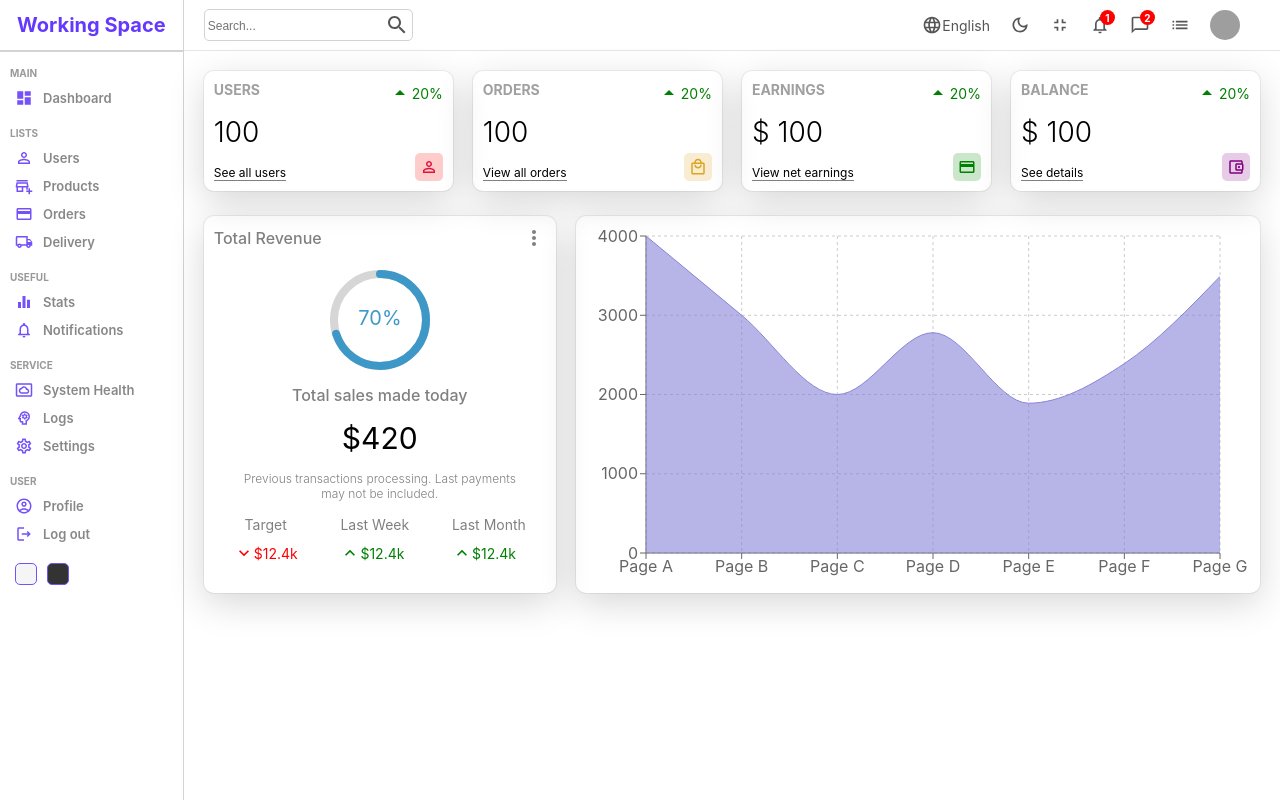
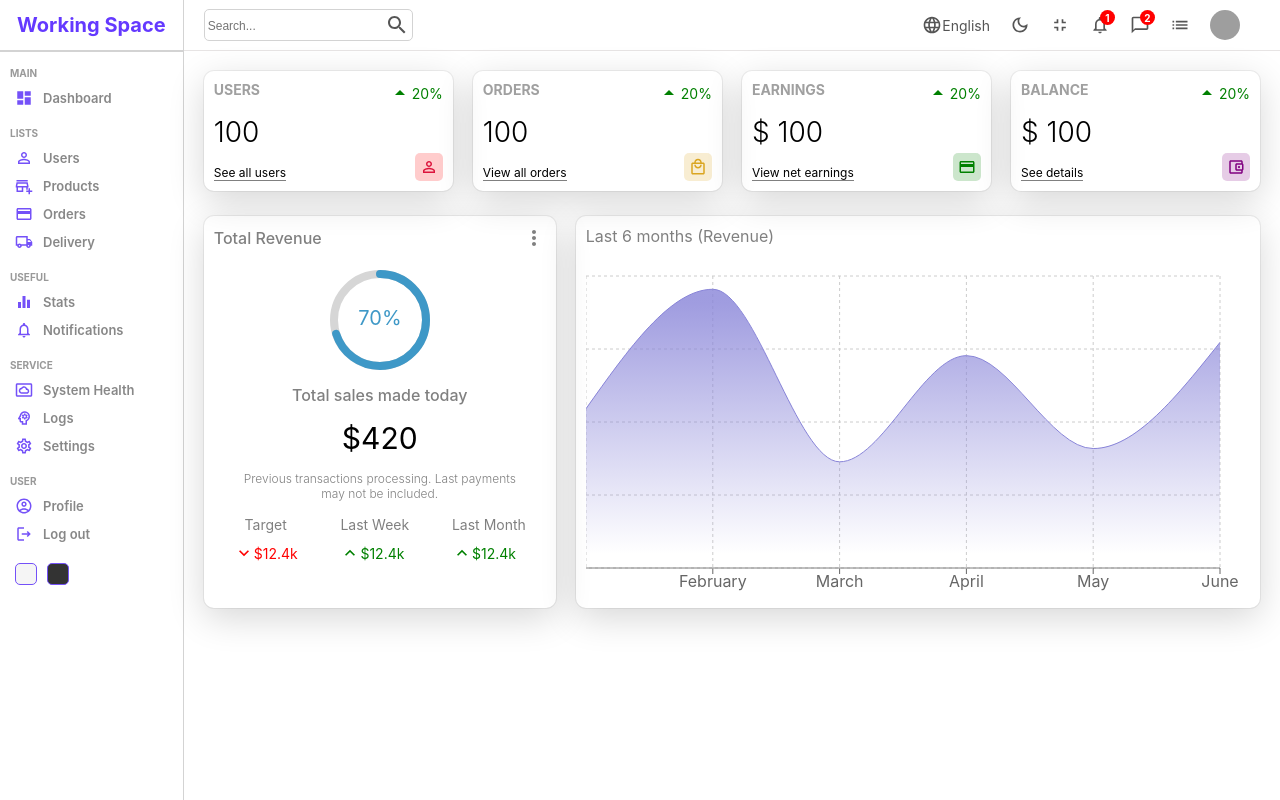
Before and after one commit to ColaCat27/adminPanelReact, a React (Create React App) app: page / in a window 1280 px wide. Built offline with nearby package versions, Linux system fonts and the light colour scheme; grey boxes are pictures that could not be loaded.

Commit message:
some changes to featured and chart

```diff
--- a/src/components/chart/Chart.jsx
+++ b/src/components/chart/Chart.jsx
@@ -3,71 +3,32 @@
 import { AreaChart, Area, XAxis, YAxis, CartesianGrid, Tooltip, ResponsiveContainer } from 'recharts';
 
 const data = [
-    {
-        name: 'Page A',
-        uv: 4000,
-        pv: 2400,
-        amt: 2400,
-    },
-    {
-        name: 'Page B',
-        uv: 3000,
-        pv: 1398,
-        amt: 2210,
-    },
-    {
-        name: 'Page C',
-        uv: 2000,
-        pv: 9800,
-        amt: 2290,
-    },
-    {
-        name: 'Page D',
-        uv: 2780,
-        pv: 3908,
-        amt: 2000,
-    },
-    {
-        name: 'Page E',
-        uv: 1890,
-        pv: 4800,
-        amt: 2181,
-    },
-    {
-        name: 'Page F',
-        uv: 2390,
-        pv: 3800,
-        amt: 2500,
-    },
-    {
-        name: 'Page G',
-        uv: 3490,
-        pv: 4300,
-        amt: 2100,
-    },
+    {name: "January", "Total": 1200},
+    {name: "February", "Total": 2100},
+    {name: "March", "Total": 800},
+    {name: "April", "Total": 1600},
+    {name: "May", "Total": 900},
+    {name: "June", "Total": 1700}
 ];
-
 
 const Chart = () => {
     return (
         <div className="chart">
-            <ResponsiveContainer width="100%" height="100%">
-                <AreaChart
-                    width={500}
-                    height={400}
-                    data={data}
-                    margin={{
-                        top: 10,
-                        right: 30,
-                        left: 0,
-                        bottom: 0,
-                    }}
-                >
+            <div className="title">Last 6 months (Revenue)</div>
+            <ResponsiveContainer width="100%" aspect={ 2 / 1}>
+                <AreaChart width={730} height={250} data={data}
+                           margin={{ top: 10, right: 30, left: 0, bottom: 0 }}>
+                    <defs>
+                        <linearGradient id="total" x1="0" y1="0" x2="0" y2="1">
+                            <stop offset="5%" stopColor="#8884d8" stopOpacity={0.8}/>
+                            <stop offset="95%" stopColor="#8884d8" stopOpacity={0}/>
+                        </linearGradient>
+
+                    </defs>
+                    <XAxis dataKey="name" />
                     <CartesianGrid strokeDasharray="3 3" />
-                    <XAxis dataKey="name" />
-                    <YAxis />
                     <Tooltip />
-                    <Area type="monotone" dataKey="uv" stroke="#8884d8" fill="#8884d8" />
+                    <Area type="monotone" dataKey="Total" stroke="#8884d8" fillOpacity={1} fill="url(#total)" />
                 </AreaChart>
             </ResponsiveContainer>
         </div>
--- a/src/components/chart/chart.scss
+++ b/src/components/chart/chart.scss
@@ -4,4 +4,9 @@
   border-radius: 10px;
   text-align: left;
   padding: 10px;
+  color: grey;
+
+  .title {
+    margin-bottom: 20px;
+  }
 }
```
